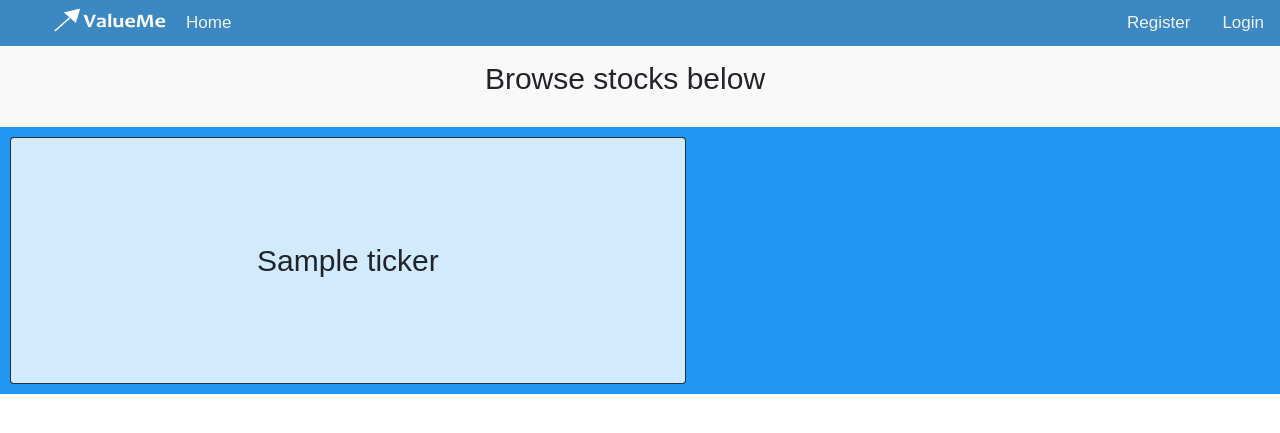
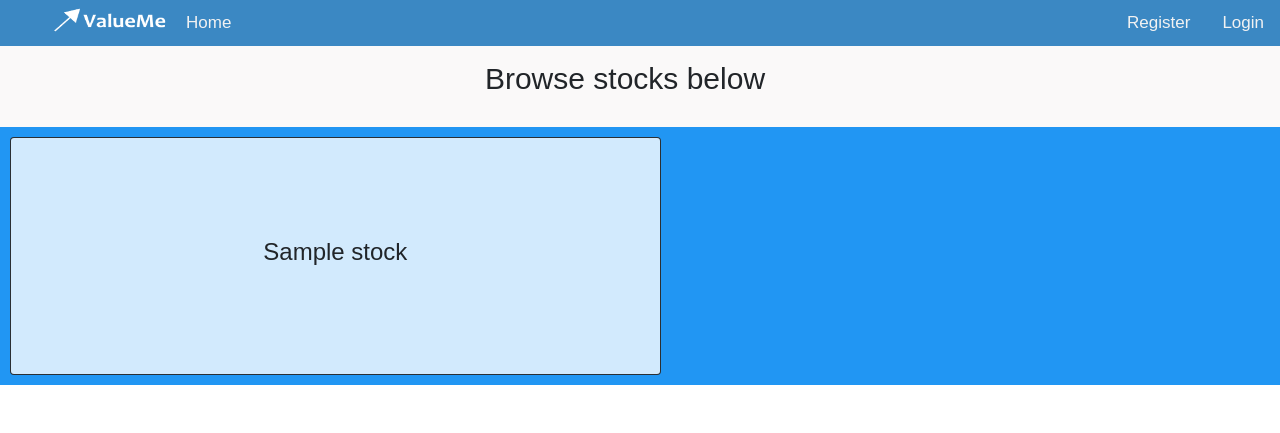
Before and after one commit to matty271828/travelbotonline, a Flask app: template templates/browse.html in a window 1280 px wide. Shown: the top 433 px of the page. Run offline with Flask 2, Linux system fonts and the light colour scheme; the template is opened without the code that fills it: most values are stand-ins (such as "Sample title", 1, 10 or a date in 2020); some libraries are stand-ins or nearby versions.

Commit message:
Fixed browse function

```diff
--- a/application.py
+++ b/application.py
@@ -149,8 +149,8 @@ def browse():
 	# List of tickers
 	tickers = ["TSLA","AAPL","WKHS","FB","ACTC","MSFT","GOOG","PFE","NKE"]
 
-	# Dictionary to store detailed info on stocks
-	tickers_info_dict = {}
+	# List of stocks to be displayed, each element is an array containing stock info
+	stocks_list = []
 
 	# Populate a dictionary with ticker, name and current price for ticker
 	for ticker in tickers:
@@ -158,11 +158,11 @@ def browse():
 		stock_info = lookup(ticker)
 
 		# Add to dictionary
-		tickers_info_dict[ticker] = stock_info
+		stocks_list.append(stock_info)
 
-	print(tickers_info_dict)
+	print(stocks_list)
 
-	return render_template("browse.html", tickers_info_dict=tickers_info_dict)
+	return render_template("browse.html", stocks_list=stocks_list)
 
 if __name__ == "__main__":
     app.run()
--- a/templates/browse.html
+++ b/templates/browse.html
@@ -12,9 +12,9 @@
 </div>
 
 <div class="card-container">
-    {% for ticker in tickers_info_dict %}
+    {% for stock in stocks_list %}
     <div class="card">
-        {{ ticker.name }}
+        <h4>{{ stock.name }}</h4>
     </div>
     {% endfor %}
   </div>
```
Also changed, not shown: 8 other files.
